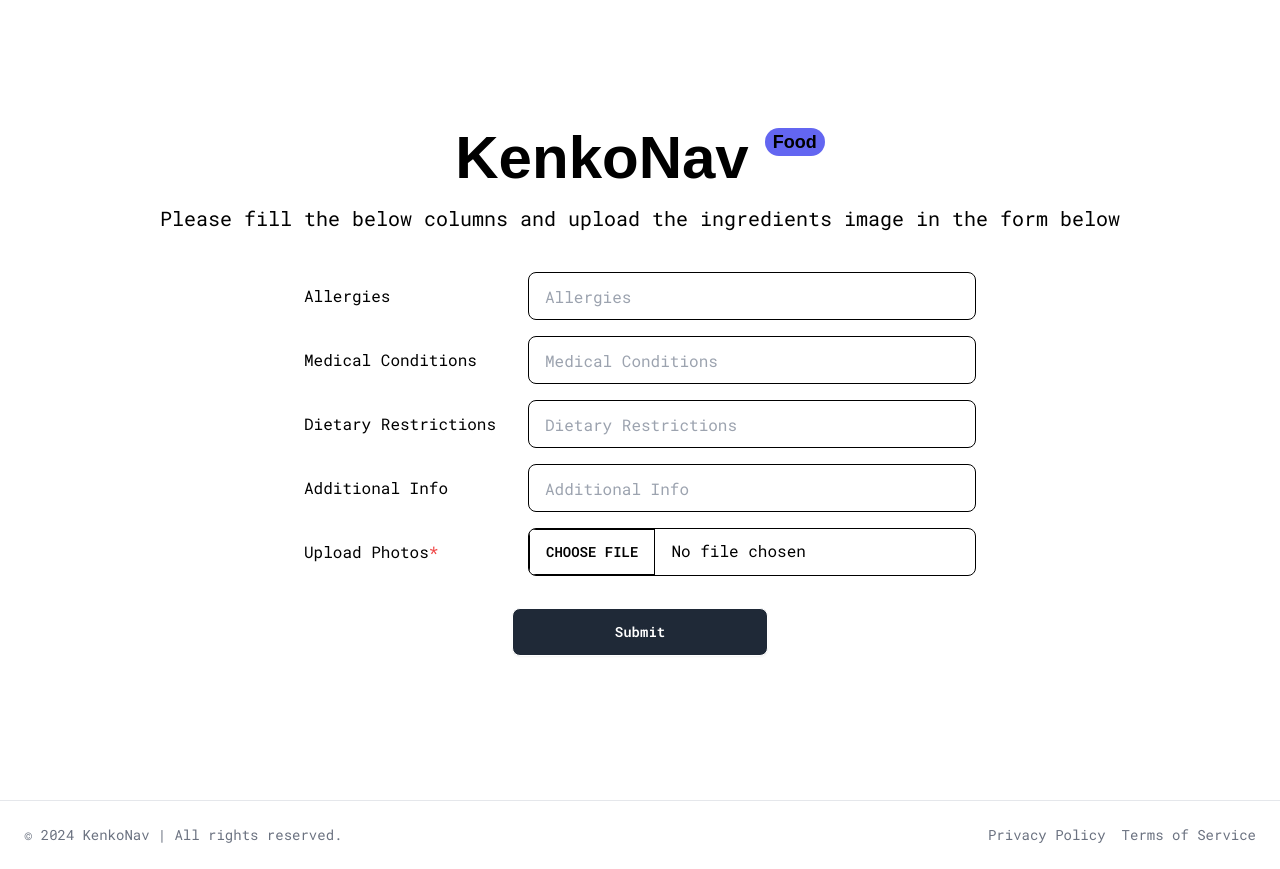
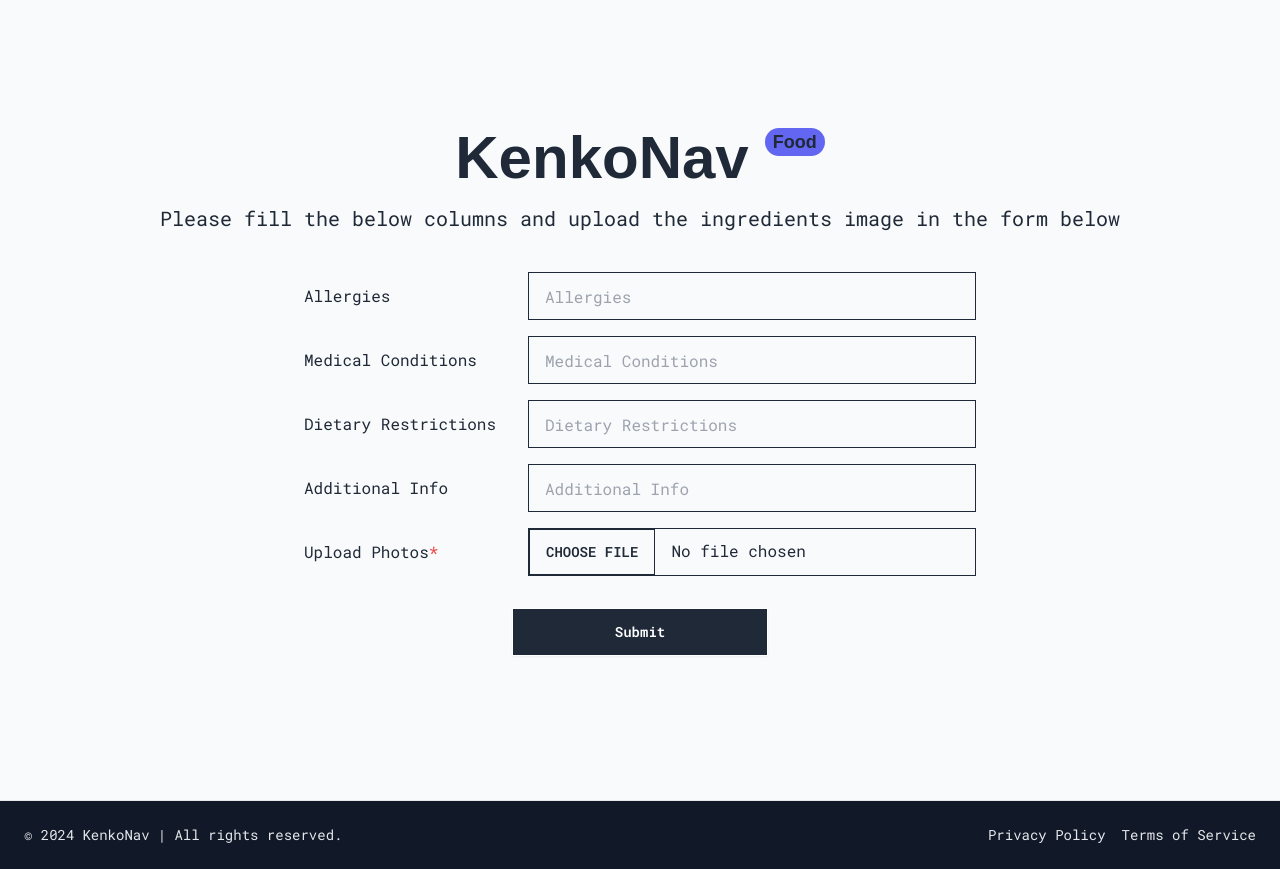
Before and after one commit to nikhilsharma26500/KenkoNav, a React (Vite) app: page /food in a window 1280 px wide. Built offline with nearby package versions, Linux system fonts and the light colour scheme; a web font is replaced by a local one.

Commit message:
updated style for the elements to more minimlaistic

```diff
--- a/src/App.tsx
+++ b/src/App.tsx
@@ -24,23 +24,15 @@ function App() {
 
   return (
     <>
-      <section className='flex flex-col justify-center items-center text-center h-screen font-mono'>
+      <section className='flex flex-col justify-center items-center text-center h-[90vh] font-mono bg-gray-50 text-gray-800'>
         <Analytics/>
         <h1 className='text-center font-bold sm:text-[100px] text-[75px] handjet'>KenkoNav</h1>
         <div className='sm:text-2xl text-md'>
           Which product would you like to pick today?
         </div>
         <div className='flex flex-col gap-y-4 my-10'>
-          <Link to="/food">
-            <button className='btn btn-wide'>
-              Food
-            </button>
-          </Link>
-          <Link to="/cosmetics">
-            <button className='btn btn-wide'>
-              Cosmetics
-            </button>
-          </Link>
+          <Button route="/food" text="Food"/>
+          <Button route="/cosmetics" text="Cosmetics"/>
         </div>
         {message && <p>{message}</p>}
       </section>
@@ -48,4 +40,14 @@ function App() {
   );
 }
 
+const Button = ({route, text} : {route: string, text: string}) => {
+  return (
+    <Link to={route}>
+      <button className='btn btn-wide rounded-none hover:bg-gray-800 hover:text-white'>
+        {text}
+      </button>
+    </Link>
+  );
+}
+
 export default App;
--- a/src/components/ToS/pp.ts
+++ b/src/components/ToS/pp.ts
@@ -72,7 +72,7 @@ export const ppContent: PPSection[] = [
   {
     title: "10. Contact Information",
     content: [
-      "If you have any questions or concerns regarding this Privacy Policy, please contact us at [Insert Contact Information].",
+      "If you have any questions or concerns regarding this Privacy Policy, please contact us at nike26500@gmail.com",
       "By using KenkoNav, you agree to this Privacy Policy. If you do not agree, please discontinue use of the platform immediately."
     ]
   }
--- a/src/components/ToS/tos.ts
+++ b/src/components/ToS/tos.ts
@@ -58,7 +58,7 @@ export const tosContent: TOSSection[] = [
   {
     title: "8. Contact Information",
     content: [
-      "If you have any questions or concerns about these terms, please contact us at [Insert Contact Information].",
+      "If you have any questions or concerns about these terms, please contact us at nike26500@gmail.com",
       "By using KenkoNav, you agree to these terms and conditions. If you do not agree, please discontinue use of the platform immediately."
     ]
   }
--- a/src/components/cosmetics/cosmetics.tsx
+++ b/src/components/cosmetics/cosmetics.tsx
@@ -53,7 +53,7 @@ const InputField: React.FC<{
   <div className="sm:flex sm:items-center sm:justify-between sm:w-full sm:space-y-0 space-y-2">
     <label htmlFor={field.name} className="sm:w-1/3 text-left">{field.label}</label>
     <input
-      className="input input-bordered w-full sm:w-2/3"
+      className="input rounded-none input-bordered w-full sm:w-2/3"
       type={field.type}
       name={field.name}
       id={field.name}
@@ -140,7 +140,7 @@ const Cosmetics: React.FC = () => {
   };
 
   return (
-    <section className="flex flex-col justify-center items-center min-h-screen py-10 text-center gap-y-10 mx-auto container px-5 sm:px-0">
+    <section className="flex flex-col justify-center items-center min-h-screen py-10 text-center gap-y-10 mx-auto container px-5 sm:px-0 bg-gray-50 text-gray-800">
       <div className="gap-y-10">
         <span className="flex flex-row justify-center items-start w-full gap-x-4">
         <Link className="hover:underline" to="/">
@@ -173,7 +173,7 @@ const Cosmetics: React.FC = () => {
             Upload Photos<span className="text-red-500">*</span>
           </label>
           <input
-            className="file-input file-input-bordered w-full sm:w-2/3"
+            className="file-input rounded-none file-input-bordered w-full sm:w-2/3"
             type="file"
             name="photo"
             id="photo-upload"
@@ -183,7 +183,7 @@ const Cosmetics: React.FC = () => {
           />
         </div>
         {error && <p className="text-red-500">{error}</p>}
-        <button type="submit" className="btn btn-wide bg-gray-800 my-4 text-white hover:bg-gray-400">
+        <button type="submit" className="btn btn-wide bg-gray-800 rounded-none my-4 text-white hover:bg-gray-200 hover:text-black">
           Submit
         </button>
       </form>
@@ -197,7 +197,7 @@ const Cosmetics: React.FC = () => {
               <SiCodemagic />
               <h3 className="handjet text-bold text-2xl">Response</h3>
             </div>
-            <div className="bg-gray-800 p-4 rounded-lg">
+            <div className="bg-gray-800 p-4 rounded-none">
               <ReactMarkdown>{responseData}</ReactMarkdown>
             </div>
           </section>
--- a/src/components/food/food.tsx
+++ b/src/components/food/food.tsx
@@ -53,7 +53,7 @@ const InputField: React.FC<{
   <div className="sm:flex sm:items-center sm:justify-between sm:w-full sm:space-y-0 space-y-2">
     <label htmlFor={field.name} className="sm:w-1/3 text-left">{field.label}</label>
     <input
-      className="input input-bordered w-full sm:w-2/3"
+      className="input input-bordered w-full rounded-none sm:w-2/3"
       type={field.type}
       name={field.name}
       id={field.name}
@@ -142,7 +142,7 @@ const Food: React.FC = () => {
   };
 
   return (
-    <section className="flex flex-col justify-center items-center min-h-screen py-10 text-center gap-y-10 mx-auto container px-5 sm:px-0">
+    <section className="flex flex-col justify-center items-center min-h-screen py-10 text-center gap-y-10 mx-auto container px-5 sm:px-0 bg-gray-50 text-gray-800">
       <div className="gap-y-10">
         <span className="flex flex-row justify-center items-start w-full gap-x-4">
         <Link className="hover:underline" to="/">
@@ -175,7 +175,7 @@ const Food: React.FC = () => {
             Upload Photos<span className="text-red-500">*</span>
           </label>
           <input
-            className="file-input file-input-bordered w-full sm:w-2/3"
+            className="file-input file-input-bordered rounded-none w-full sm:w-2/3"
             type="file"
             name="photo"
             id="photo-upload"
@@ -185,7 +185,7 @@ const Food: React.FC = () => {
           />
         </div>
         {error && <p className="text-red-500">{error}</p>}
-        <button type="submit" className="btn btn-wide bg-gray-800 my-4 text-white hover:bg-gray-400">
+        <button type="submit" className="btn btn-wide bg-gray-800 rounded-none my-4 text-white hover:bg-gray-200 hover:text-black">
           Submit
         </button>
       </form>
@@ -199,7 +199,7 @@ const Food: React.FC = () => {
               <SiCodemagic />
               <h3 className="handjet text-bold text-2xl">Response</h3>
             </div>
-            <div className="bg-gray-800 p-4 rounded-lg">
+            <div className="bg-gray-800 p-4 rounded-none">
               <ReactMarkdown>{responseData}</ReactMarkdown>
             </div>
           </section>
--- a/src/components/footer/footer.tsx
+++ b/src/components/footer/footer.tsx
@@ -1,10 +1,10 @@
 import { Link } from 'react-router-dom'
 
-const footer = () => {
+const Footer = () => {
     return (
-        <footer className="py-6 px-4 md:px-6 border-t border-gray-200 dark:border-gray-800">
+        <footer className="py-6 px-4 md:px-6 border-t bg-gray-900 border-gray-200 dark:border-gray-800">
             <div className="max-w-7xl mx-auto flex flex-col sm:flex-row justify-between items-center">
-                <p className="text-sm text-gray-500 dark:text-gray-400">
+                <p className="text-sm text-gray-200 dark:text-gray-400">
                     &copy; 2024
                     <Link className="hover:underline mx-2" to="/">
                     KenkoNav
@@ -12,16 +12,28 @@ const footer = () => {
                     | All rights reserved.
                 </p>
                 <nav className="flex gap-4 mt-4 sm:mt-0">
-                    <Link className="text-sm text-gray-500 hover:text-gray-900 dark:text-gray-400 dark:hover:text-gray-100" to="/privacy_policy">
+                    {/* <Link className="text-sm text-gray-200 hover:underline hover:text-gray-400 dark:text-gray-400 dark:hover:text-gray-100" to="/privacy_policy">
                         <p>Privacy Policy</p>
                     </Link>
-                    <Link className="text-sm text-gray-500 hover:text-gray-900 dark:text-gray-400 dark:hover:text-gray-100" to="/tos">
+                    <Link className="text-sm text-gray-200 hover:underline hover:text-gray-400 dark:text-gray-400 dark:hover:text-gray-100" to="/tos">
                         <p>Terms of Service</p>
-                    </Link>
+                    </Link> */}
+                    <PolicyLinks route="/privacy_policy" text="Privacy Policy"/>
+                    <PolicyLinks route="/tos" text="Terms of Service"/>
+
                 </nav>
             </div>
         </footer>
     )
 }
 
-export default footer
+const PolicyLinks = ({route, text} : {route: string, text: string}) => {
+    return (
+        <Link className='text-sm text-gray-200 hover:underline hover:text-gray-400 dark:text-gray-400 dark:hover:text-gray-100' to={route}>
+            <p>{text}</p>
+        </Link>
+    )
+}
+
+
+export default Footer
```
